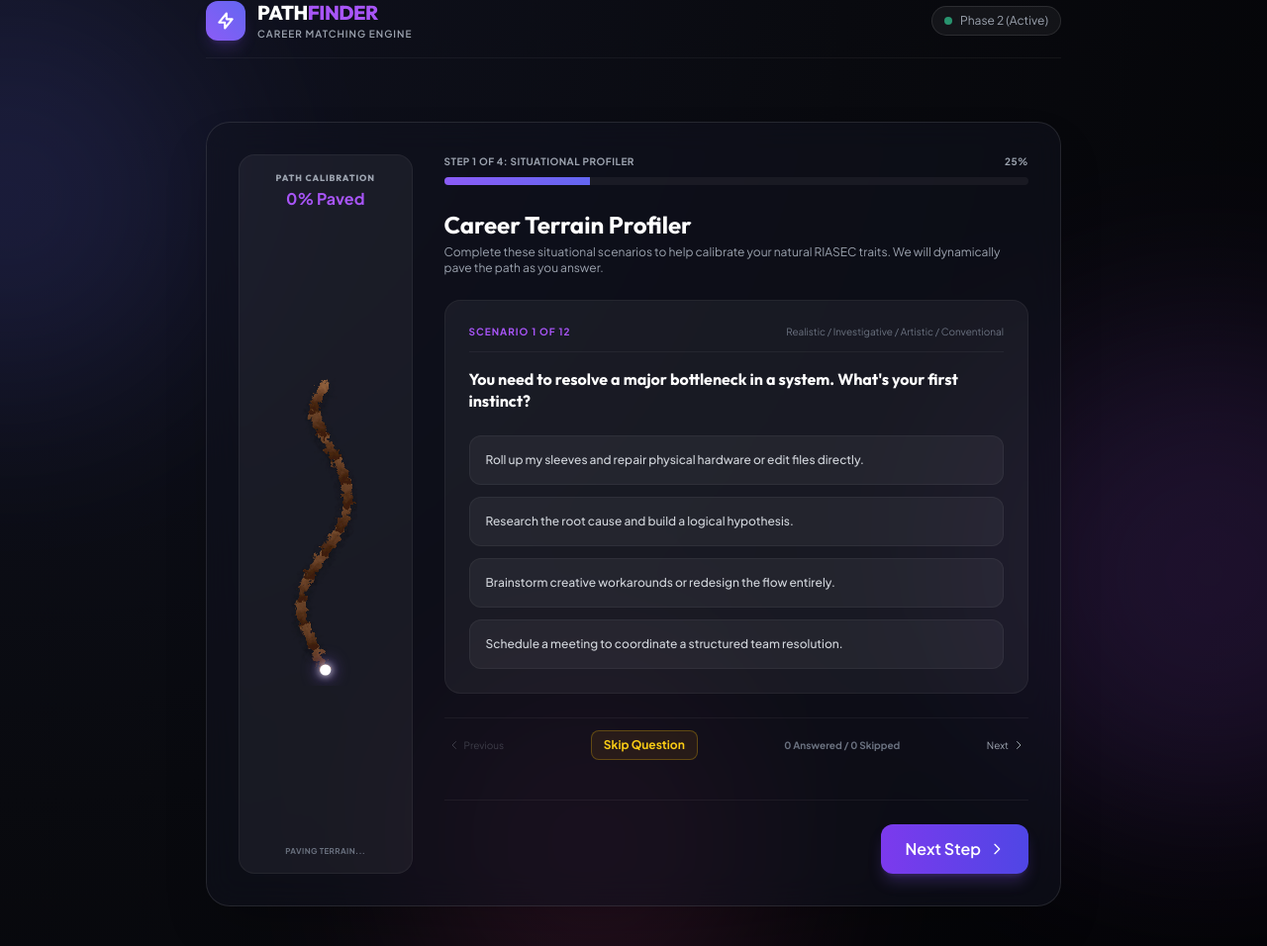
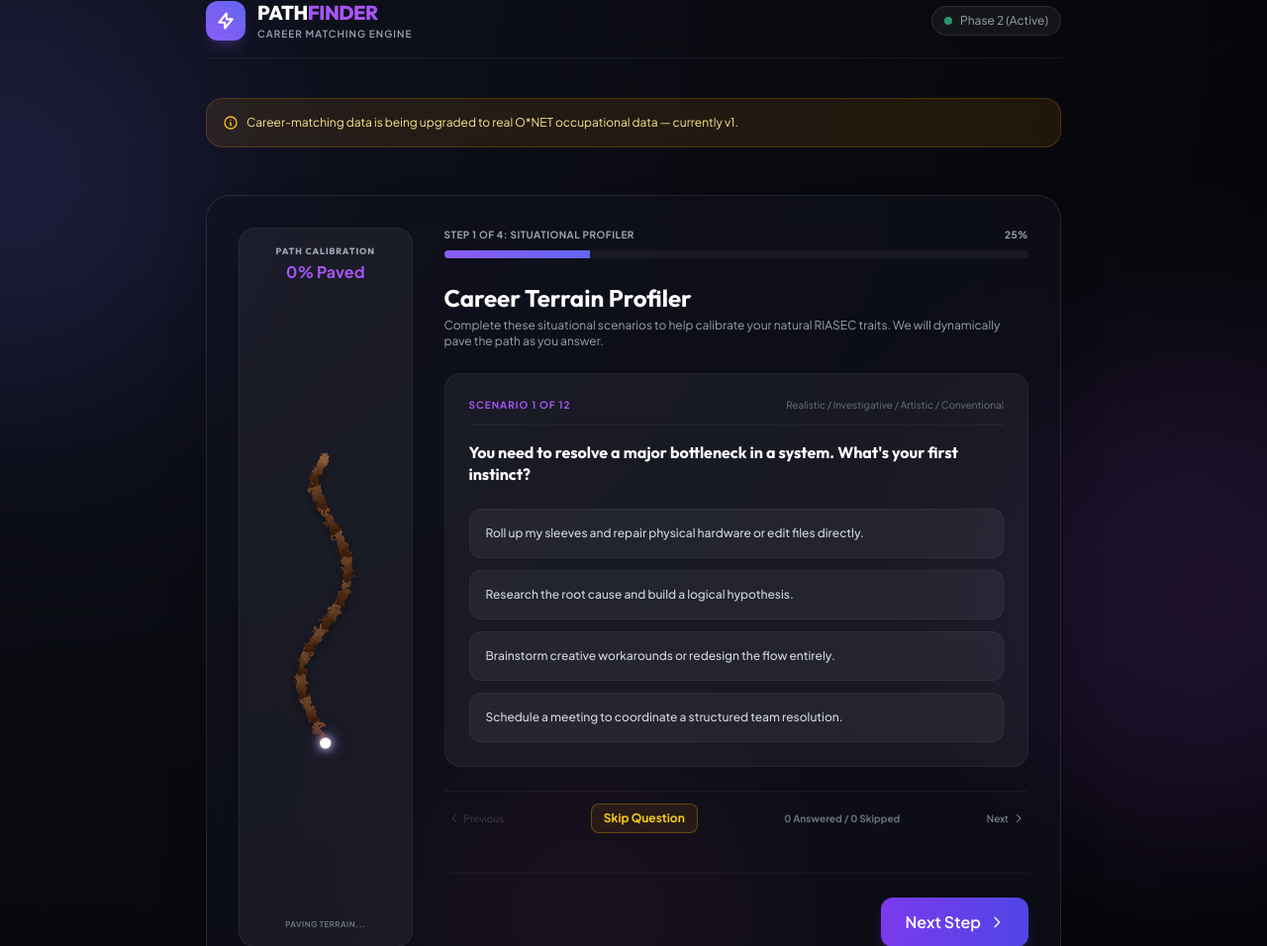
Before and after one commit to Ritika-Gada/Path-Exploration-App, a Flask app: page / in a window 1280 px wide; the page is wider, and only the part inside the window is pictured. Shown: the part 49-1005 px from the top of that part at 99% size. Run offline with Flask 3, Linux system fonts and the light colour scheme; some libraries are stand-ins or nearby versions.

Commit message:
Fix 0: Add Dockerfile, requirements.txt, and O*NET v1 status banner

```diff
--- /dev/null
+++ b/requirements.txt
@@ -0,0 +1,2 @@
+Flask==3.0.2
+gunicorn==21.2.0
--- a/templates/index.html
+++ b/templates/index.html
@@ -60,6 +60,16 @@
                 <span>Phase 2 (Active)</span>
             </div>
         </header>
+
+        <!-- Status Banner -->
+        <div id="status-banner" class="mb-6 p-4 rounded-2xl bg-amber-500/10 border border-amber-500/20 text-amber-200 text-xs flex items-center justify-between">
+            <div class="flex items-center space-x-2">
+                <svg class="w-4 h-4 text-amber-400 flex-shrink-0" fill="none" stroke="currentColor" viewBox="0 0 24 24">
+                    <path stroke-linecap="round" stroke-linejoin="round" stroke-width="2" d="M13 16h-1v-4h-1m1-4h.01M21 12a9 9 0 11-18 0 9 9 0 0118 0z"></path>
+                </svg>
+                <span>Career-matching data is being upgraded to real O*NET occupational data — currently v1.</span>
+            </div>
+        </div>
 
         <!-- Main Content Area -->
         <main class="flex-grow flex items-center justify-center py-6">
```
Also changed, not shown: 1 other file.
